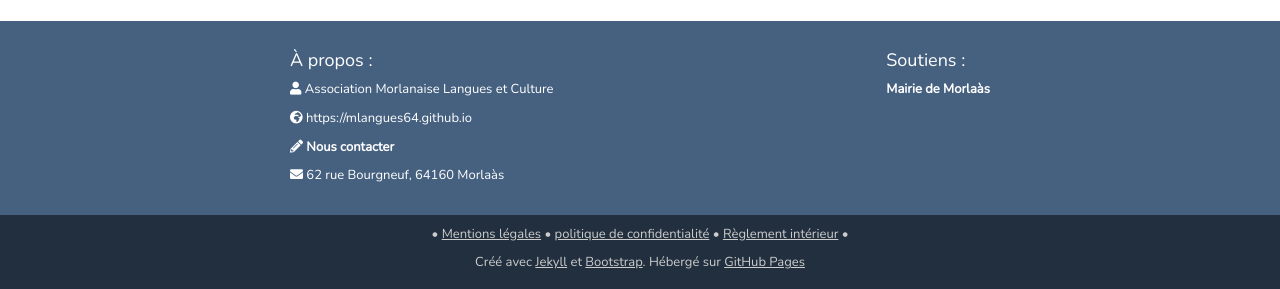
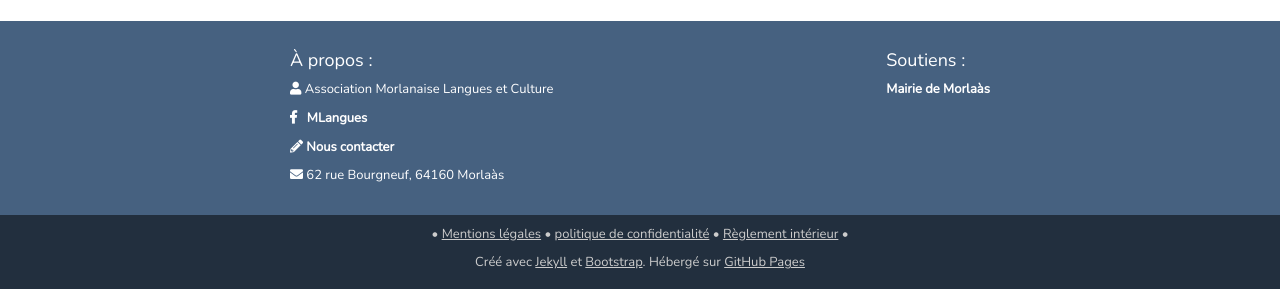
Before and after one commit to mlangues64/mlangues64.github.io, a Jekyll site: the page built from index.md, in a window 1280 px wide and 1122 px high. Shown: the part 830-1119 px from the top of the window. Built offline with Jekyll 4.4.1, drawn with Linux system fonts in a browser that asks for light colours; nearby versions of some CDN libraries.

Commit message:
add facebook

```diff
--- a/_config.yml
+++ b/_config.yml
@@ -53,6 +53,7 @@ github_username:  mlangues64
 logo: "/assets/img/logo_h.svg"
 navbar_logo: "/assets/img/logo_h.svg"
 favicon: "/assets/favicon/favicon.ico"
+facebook_username: MLangues
 
 # paginator
 # paginate: 3
--- a/_includes/footer.html
+++ b/_includes/footer.html
@@ -10,7 +10,14 @@
     <h4>À propos :</h4>
 
     <p class="copyright"><span class="fas fa-user" aria-hidden="true"></span> {{ site.title }}</p>
-    <p class="copyright"><span class="fas fa-globe-africa" aria-hidden="true"></span> {{ site.url }}</p>
+    <!-- <p class="copyright"><span class="fas fa-globe-africa" aria-hidden="true"></span> {{ site.url }}</p> -->
+    {% if site.facebook_username %}
+    <p class="copyright">
+    <a href="https://www.facebook.com/{{ site.facebook_username }}">
+        <span class="fab fa-facebook-f" aria-hidden="true"></span>
+        &nbsp; MLangues
+    </a></p>
+    {% endif %}
     {% if site.contact %}
     <p class="copyright">
         <a href="{{ site.contact.url }}">
--- a/_sass/base.scss
+++ b/_sass/base.scss
@@ -21,6 +21,11 @@ a:hover {
     text-decoration: underline;
 }
 
+
+a.facebook {
+    color: #FFF;
+    font-size: 20px;
+}
 
 /*
     Post
```
